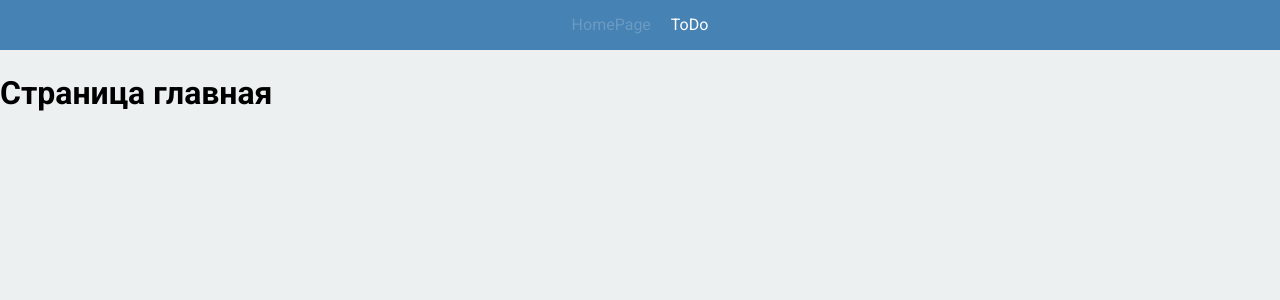
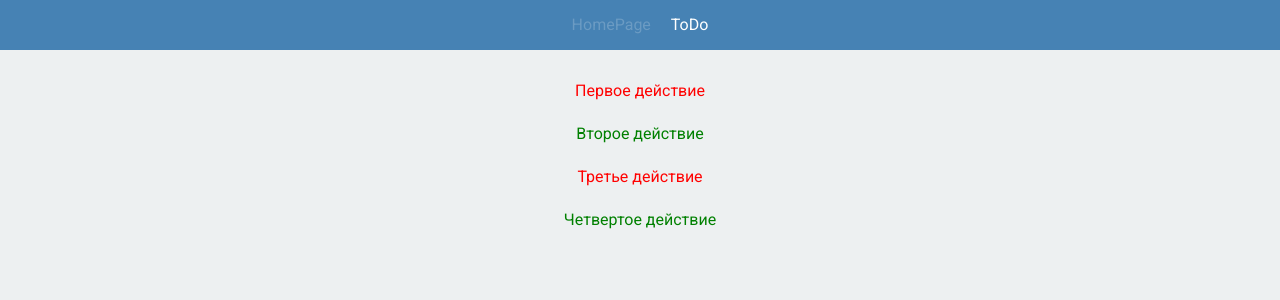
Before and after one commit to ruuuu/ToDoListReact, a React (Create React App) app: page / in a window 1280 px wide. Shown: the top 300 px of the page. Built offline with nearby package versions, Linux system fonts and the light colour scheme.

Commit message:
Add files via upload

```diff
--- a/src/assets/scss/style.scss
+++ b/src/assets/scss/style.scss
@@ -1,6 +1,7 @@
 * {
     box-sizing: border-box;
 }
+
 
 body {
     background-color: #edf0f1;
@@ -10,3 +11,11 @@ body {
     line-height: 1.429;
     color: black;
 }
+
+
+.container{
+    display: flex;
+    flex-direction: column;
+    align-items: center;
+    padding: 20px;
+}
--- /dev/null
+++ b/src/components/ListItem/ListItem.module.scss
@@ -0,0 +1,13 @@
+.link{
+      text-decoration: none;
+      padding: 10px;
+}
+
+
+.done{
+      color: green;
+}
+
+.notDone{
+      color: red;
+}
--- /dev/null
+++ b/src/components/ListItem/ListItem.tsx
@@ -0,0 +1,13 @@
+import { toDo } from "../../models/todo-item";
+import classes from './ListItem.module.scss';
+
+
+
+
+// при передачи аргументов, вместо props можно  его деструктуирировать, и тогда вместо props писать { todo }:
+export const ListItem = (props: { todo : toDo }) => {
+
+      return (
+            <a href={`/list/${props.todo.id}`} className={ `${classes.link} ${props.todo.isDone ? classes.done : classes.notDone}` }>  {props.todo.text}  </a>
+      )
+}
--- a/src/components/ToDoList/ToDoLIst.tsx
+++ b/src/components/ToDoList/ToDoLIst.tsx
@@ -21,7 +21,7 @@ export const ToDoList = (props: { todos: toDo[],  updateToDo: Function,  deleteT
       const uncheckedList = () => {
             return  props.todos.filter((todoItem) => todoItem.isDone === true).map((todoItem, index) => {
                   return  (               /* <li></li> */
-                        <ToDoListItem  toDoItem={todoItem}  updateToDo={props.updateToDo}  deleteToDo={props.deleteToDo}  key={index} />            // итерируемуму элементу надо добавлять key
+                        <ToDoListItem  toDoItem={todoItem}  updateToDo={props.updateToDo}  deleteToDo={props.deleteToDo}  key={index} />            // Вызывается фукния ToDoListItem() и в нее пеераде  итерируемуму элементу надо добавлять key
                   )
             })
       }
--- a/src/components/ToDoList/ToDoListItem/ToDoListItem.tsx
+++ b/src/components/ToDoList/ToDoListItem/ToDoListItem.tsx
@@ -2,7 +2,7 @@ import './ToDoListItem.scss';
 import { toDo } from '../../../models/todo-item';                 // импорт интерфейса
 
 
-
+// ПАHАМЕТРЫ В КОМПОНЕТ(фукния возвращающая верстку) ПЕРЕДАЕМ ЧЕРЕЗ props:
 export const ToDoListItem = (props: { toDoItem: toDo,  updateToDo: Function,  deleteToDo: Function }) => {            // передаем 3 props-а(атрибуты тега) типа toDo
 
       //console.log('props ', props)
--- a/src/index.tsx
+++ b/src/index.tsx
@@ -8,11 +8,12 @@ import { BrowserRouter, Routes, Route } from 'react-router-dom';  // компо
 import { HomePage } from './pages/HomePage';
 import { Header } from './components/Header/Header';
 import { toDo } from './models/todo-item';        // импорт интрефейса
+import { NotFound } from './pages/404';
+import { ItemDescription } from './pages/ItemDescription';
 
 
 
-
-const todos: toDo[] = [
+const todos: toDo[] = [     // для теста
   {
         id: 0,
         text: 'Первое действие',
@@ -38,15 +39,17 @@ const todos: toDo[] = [
 
 
 const root = ReactDOM.createRoot(
-  document.getElementById('root') as HTMLElement
+    document.getElementById('root') as HTMLElement
 );
  root.render(   // в root добавляем всю верстку
   <React.StrictMode>
     <BrowserRouter>
         <Header />                    {/* вызываем компонент(фукнцию) Header.tsx */}
         <Routes>                      {/* роутинг: */}
-            <Route path='/' element={ <HomePage /> }></Route>   {/* перейдя на '/' страницу, будет отображаен <HomePage />  */}
-            <Route path='/todo' element={ <ToDoListPage /> }></Route>   {/* перейдя на '/todo' страницу, будет отображаен <ToDoListPage /> - компонент основной, вся весртка хранится здесь */}
+            <Route path='/' element={ <HomePage  todos={todos} /> }></Route>   {/* перейдя на '/' страницу, вызовется клмплнент <HomePage /> , атрибут element обязталеьный.  Атрибут todos передаем в фукнцию HomePage() как props */}
+            <Route path='/list/:id' element={ <ItemDescription  todos={todos}  /> }></Route>
+            <Route path='/todo' element={ <ToDoListPage /> }></Route>   {/* перейдя на '/todo' страницу, вызовется клмплнент <ToDoListPage /> - компонент основной, вся весртка хранится здесь */}
+            <Route path='*' element={ <NotFound /> }></Route>
         </Routes>
     </BrowserRouter>
 
--- /dev/null
+++ b/src/pages/404.tsx
@@ -0,0 +1,15 @@
+import { Link } from "react-router-dom"
+
+
+
+
+export const NotFound = ()=>{
+
+      return (
+            <div className="container">
+                   <h1> Страница не найдена </h1>
+                   <Link to="/"> Главная страница </Link>
+            </div>
+
+      )
+}
--- a/src/pages/HomePage.tsx
+++ b/src/pages/HomePage.tsx
@@ -1,7 +1,24 @@
-export const HomePage = () => {
+import { toDo } from "../models/todo-item";
+import { ListItem } from "../components/ListItem/ListItem";
+
+
+interface ComponentProps {
+
+      todos: toDo[]
+}
+
+
+//                       props: { todos: toDo[] }
+export const HomePage = ({ todos }: ComponentProps) => {  // передаем массив, элементы котрого типа  toDo
 
       return (
-            <h1>Страница главная</h1>
+            <div className="container">
+                  {
+                        todos.map((todo: toDo) => {                            // переберет массив todos и вернет компонент ListItem для каждого элемента массива
+                              return ( <ListItem  key={todo.id}  todo={todo} /> )                    // вернет компонент. Передаем todo как аргумент в фукнцию ListItem.  Указываем  key итерирумемому элементу, иначе ругаться будет
+                        })
+                  }
+            </div>
       )
 
 };
--- /dev/null
+++ b/src/pages/ItemDescription.tsx
@@ -0,0 +1,40 @@
+import { useEffect, useState } from "react"
+import { toDo } from "../models/todo-item"
+import { useNavigate, useParams } from "react-router-dom";
+
+
+
+interface ComponentProps {
+
+      todos: toDo[]
+}
+
+
+
+// вместо того чтобы передавать props: props: { todos: toDo[] }, он дял каждого кмпонента может быть большиим, можно передать ComponentPages и вместо слова props  дестуртукрируем его:
+export const ItemDescription = ({ todos }: ComponentProps) => {
+
+      const { id } = useParams();                                // хук, извлекает динамические  параметы которые есть в урле(/list/:id). id потому что в пути path='/list/:id' задали сами парматер id
+      const navigate = useNavigate();                             // хук , переводит страницу на указанный урл
+      const [todo, setTodo] = useState<toDo>();                     // хук, инициализиуерт перменную todo(нач значение будет undexfined) , setTodo() меняет ее
+
+
+      useEffect(() => {                                            // хук, принимает  коллбэк, коллбэк будет запущен вовремя загрузки компонента. Нужен для инициализации(отбработает при инициализации  компонента и монтирования), ренддера
+            // при каждой смене id  в урле,  будет отрабатывать этот хук:
+            const searchTodo = todos.find((todoItem) => String(todoItem.id) === id);
+
+            if(searchTodo){
+                  setTodo(searchTodo);                // меняет значение переменной todo = searchTodo
+            }
+            else{
+                  navigate('/404')
+            }
+      }, [todos, id, navigate]);  // как только изменится одна из переменных todos, id, navigate, то отработает useEffect() и перерерисует компонент(верстку)
+
+
+      return (
+            <div className="container">
+                  <h1> {todo?.text} </h1>   {/* если  у todo свойство text есть, то вывдеет его */}
+            </div>
+      )
+}
--- a/src/pages/ToDoListPage.tsx
+++ b/src/pages/ToDoListPage.tsx
@@ -1,6 +1,6 @@
 // компонент- функция, которая возвращает верстку ОДНОГО блока
 
-import { Header } from "../components/Header/Header";
+
 import { Form } from "../components/Form/Form";
 import { ToDoList } from "../components/ToDoList/ToDoLIst";
 import { toDo } from "../models/todo-item";           // импортруем интерфейс
@@ -75,8 +75,8 @@ export const ToDoListPage = () => {
       // в круглых скобках  () пишется верстка:
       return (
                   <>                                  {/* если надо указать нескоько тегов, то вместо div ставим <> ( React Fragment) */}
-                        <Form createNewToDo={createNewToDo} />                                              {/* вызывается функция createNewToDo(), где  createNewToDo(слева)  это аргумент функции Form */}
-                        <ToDoList todos={todos}  updateToDo={updateToDo}  deleteToDo={deleteToDo}  />                       {/* вызывается функция ToDoList(компонент), туда передаются параметры: массив todos и функции updateToDo(), delteToDo */}
+                        <Form createNewToDo={createNewToDo} />                                              {/* вызывается функция createNewToDo(), где  createNewToDo  это аргумент функции Form */}
+                        <ToDoList todos={todos}  updateToDo={updateToDo}  deleteToDo={deleteToDo}  />                       {/* вызывается функция ToDoList(компонент), туда передаются параметры: массив todos и функции updateToDo(), delteToDo() */}
                   </>
 
             )
```
Also changed, not shown: src/components/Form/Form.tsx (+3 -4 lines).
